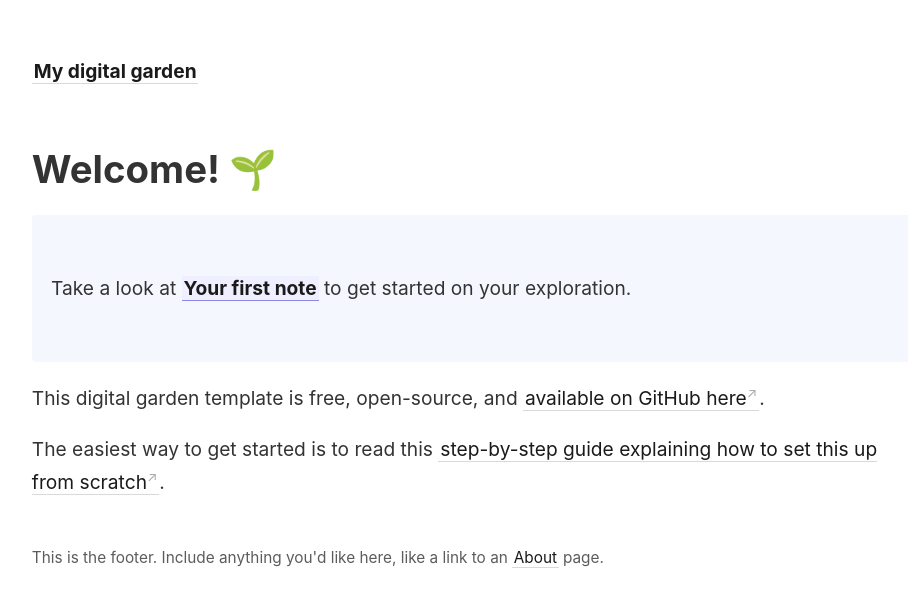
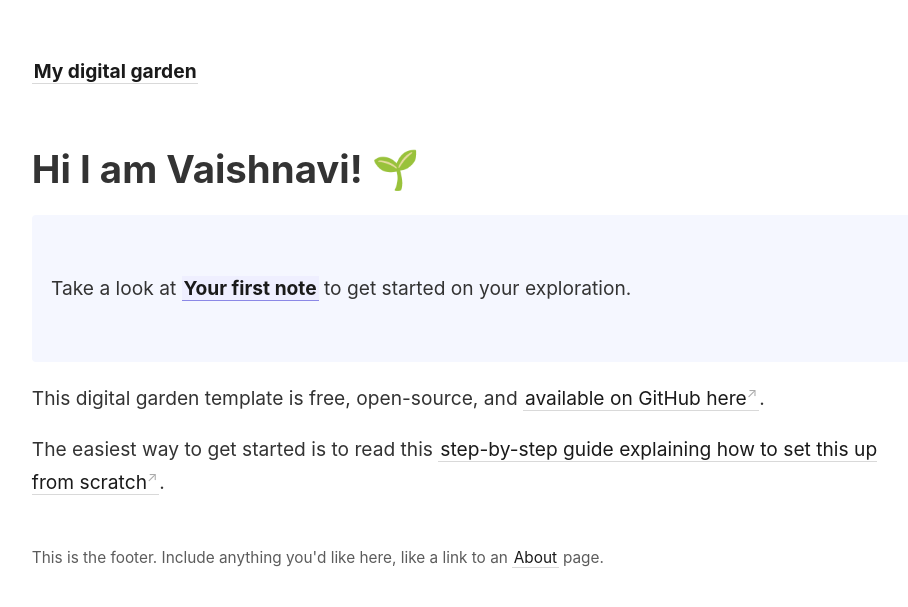
Before and after one commit to Vaishnavi2903/ObsidianNotes, a Jekyll site: the page built from _pages/index.md, in a window 1280 px wide. Shown: the top 607 px of the page, without its empty margins (45-953 px from the left). Built offline with Jekyll 4.4.1, drawn with Linux system fonts in a browser that asks for light colours.

Commit message:
New Index page

```diff
--- a/_pages/index.md
+++ b/_pages/index.md
@@ -5,7 +5,7 @@ id: home
 permalink: /
 ---
 
-# Welcome! 🌱
+# Hi I am Vaishnavi! 🌱
 
 <p style="padding: 3em 1em; background: #f5f7ff; border-radius: 4px;">
   Take a look at <span style="font-weight: bold">[[Your first note]]</span> to get started on your exploration.
```
Also changed, not shown: 1 other file.
